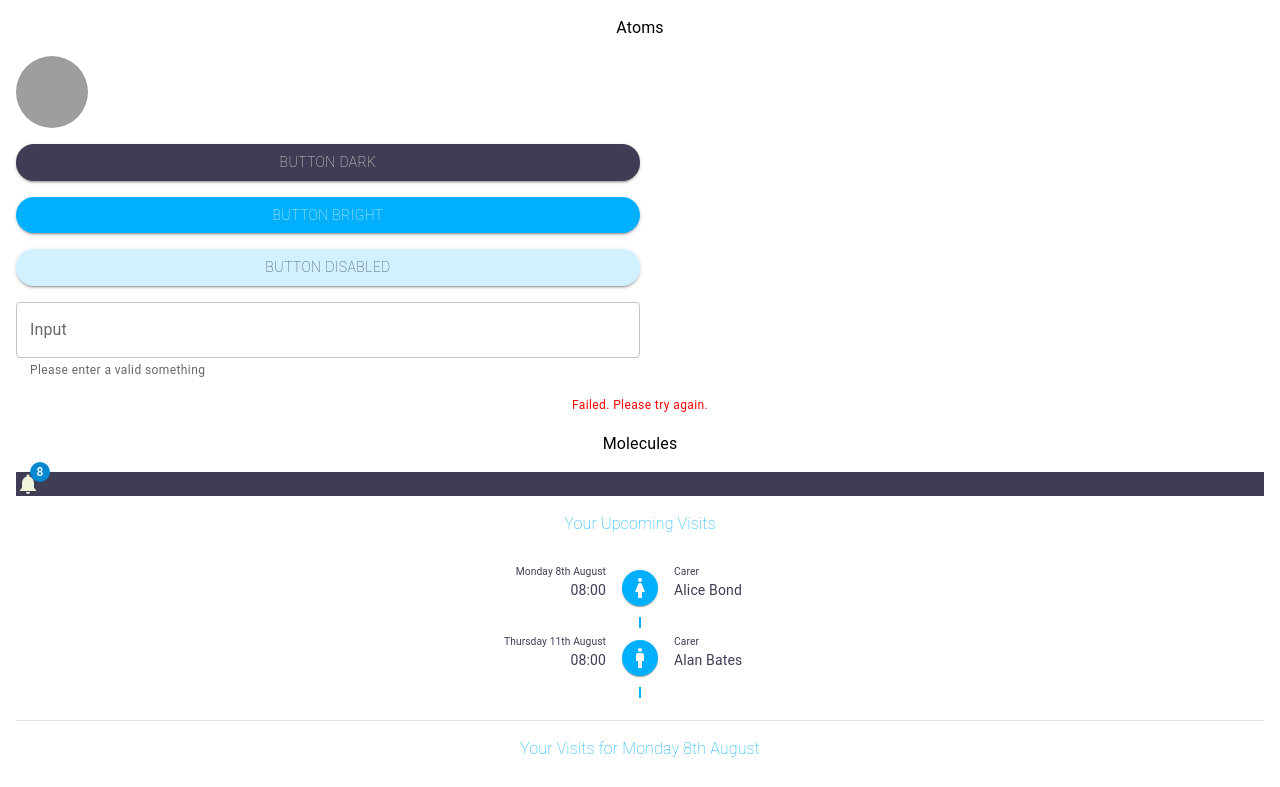
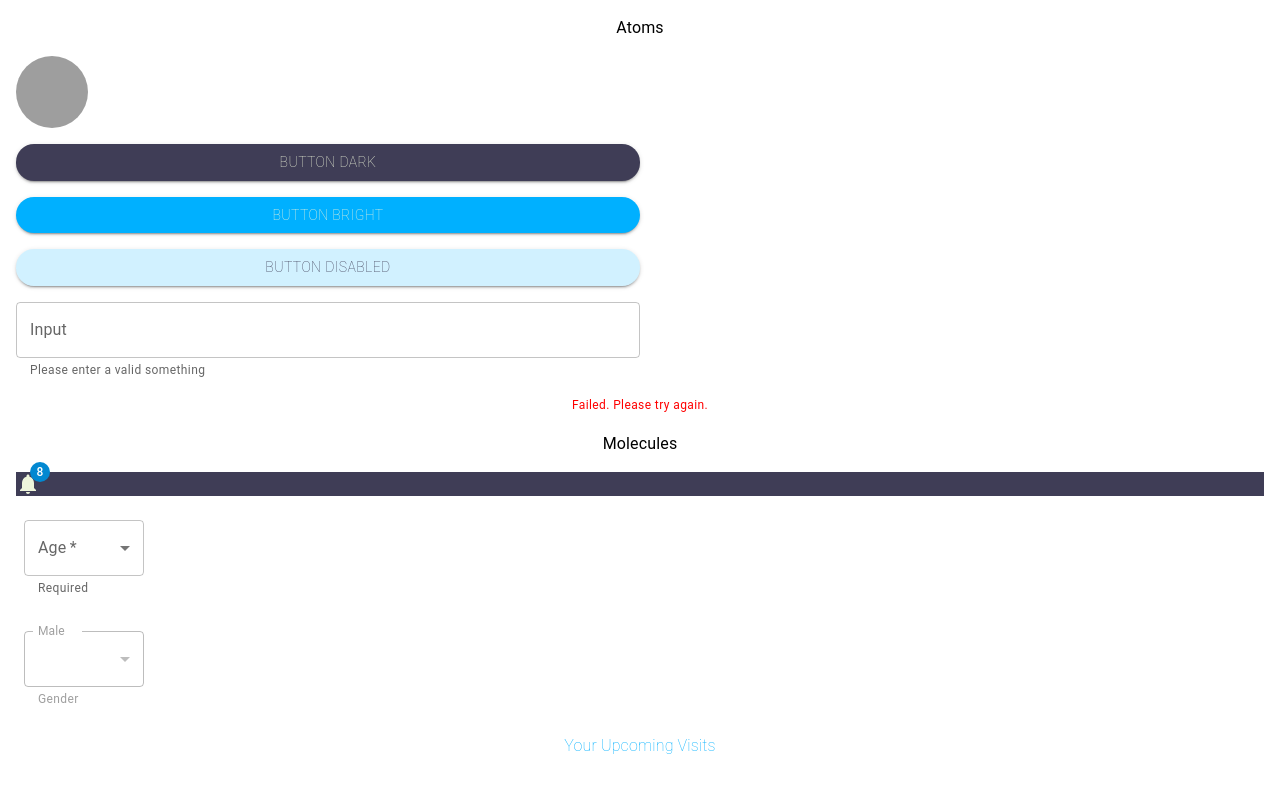
Before and after one commit to C-Sim/we-care-react, a React (Create React App) app: page /about in a window 1280 px wide. Shown: the top 787 px of the page. Built offline with nearby package versions, Linux system fonts and the light colour scheme; grey boxes are pictures that could not be loaded.

Commit message:
Disabled dropdown

```diff
--- /dev/null
+++ b/src/components/molecules/Dropdown.js
@@ -0,0 +1,37 @@
+import * as React from "react";
+import InputLabel from "@mui/material/InputLabel";
+import MenuItem from "@mui/material/MenuItem";
+import FormHelperText from "@mui/material/FormHelperText";
+import FormControl from "@mui/material/FormControl";
+import Select from "@mui/material/Select";
+
+export const Dropdown = () => {
+  const [age, setAge] = React.useState("");
+
+  const handleChange = (event) => {
+    setAge(event.target.value);
+  };
+
+  return (
+    <div>
+      <FormControl required sx={{ m: 1, minWidth: 120 }}>
+        <InputLabel id="demo-simple-select-required-label">Age</InputLabel>
+        <Select
+          labelId="demo-simple-select-required-label"
+          id="demo-simple-select-required"
+          value={age}
+          label="Age *"
+          onChange={handleChange}
+        >
+          <MenuItem value="">
+            <em>None</em>
+          </MenuItem>
+          <MenuItem value={10}>Ten</MenuItem>
+          <MenuItem value={20}>Twenty</MenuItem>
+          <MenuItem value={30}>Thirty</MenuItem>
+        </Select>
+        <FormHelperText>Required</FormHelperText>
+      </FormControl>
+    </div>
+  );
+};
--- /dev/null
+++ b/src/components/molecules/DropdownDisabled.js
@@ -0,0 +1,34 @@
+import * as React from "react";
+import InputLabel from "@mui/material/InputLabel";
+import MenuItem from "@mui/material/MenuItem";
+import FormHelperText from "@mui/material/FormHelperText";
+import FormControl from "@mui/material/FormControl";
+import Select from "@mui/material/Select";
+
+export const DropdownDisabled = ({ gender }) => {
+  const [age, setAge] = React.useState("");
+
+  const handleChange = (event) => {
+    setAge(event.target.value);
+  };
+
+  return (
+    <div>
+      <FormControl sx={{ m: 1, minWidth: 120 }} disabled>
+        <InputLabel id="demo-simple-select-disabled-label">{gender}</InputLabel>
+        <Select
+          labelId="demo-simple-select-disabled-label"
+          id="demo-simple-select-disabled"
+          value={gender}
+          label="Gender"
+          onChange={handleChange}
+        >
+          <MenuItem value=""></MenuItem>
+          <MenuItem value="female">Female</MenuItem>
+          <MenuItem value="male">Male</MenuItem>
+        </Select>
+        <FormHelperText>Gender</FormHelperText>
+      </FormControl>
+    </div>
+  );
+};
--- a/src/containers/AboutPage.js
+++ b/src/containers/AboutPage.js
@@ -5,6 +5,8 @@ import Stack from "@mui/material/Stack";
 import Typography from "@mui/material/Typography";
 import Box from "@mui/material/Box";
 import Divider from "@mui/material/Divider";
+import Button from "@mui/material/Button";
+import Modal from "@mui/material/Modal";
 
 import { ProfileAvatar } from "../components/atoms/Avatar";
 import { ButtonBright } from "../components/atoms/ButtonBright";
@@ -16,6 +18,8 @@ import { Error } from "../components/atoms/Error";
 import { NotificationBadge } from "../components/molecules/NotificationBadge";
 import { PatientTimeline } from "../components/molecules/PatientTimeline";
 import { CarerTimeline } from "../components/molecules/CarerTimeline";
+import { Dropdown } from "../components/molecules/Dropdown";
+import { DropdownDisabled } from "../components/molecules/DropdownDisabled";
 
 export const AboutPage = () => {
   const isMobile = useMediaQuery("(max-width:600px)");
@@ -40,6 +44,9 @@ export const AboutPage = () => {
       <Box sx={{ backgroundColor: "#3f3d56" }}>
         <NotificationBadge notificationCount={8} />
       </Box>
+
+      <Dropdown />
+      <DropdownDisabled gender="Male" />
 
       <PatientTimeline
         visits={[
```
